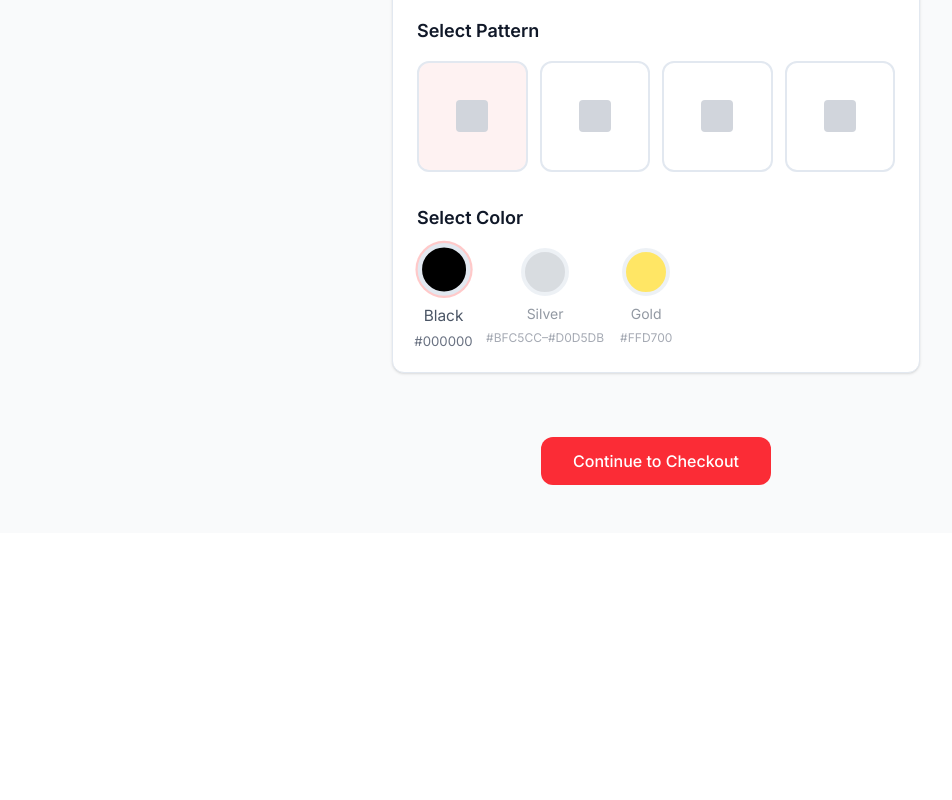
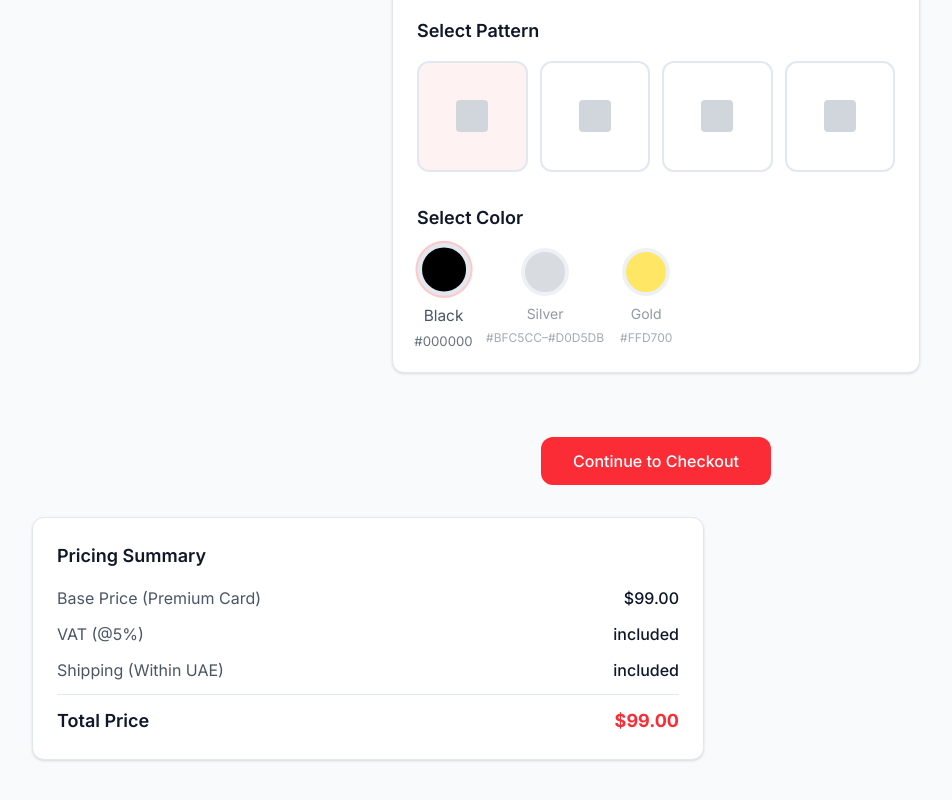
Before and after one commit to chatgptnotes/linkist7oct2025, a Next.js app: page /nfc/configure in a window 1280 px wide. Shown: the part 1468-2268 px from the top of the page, without its empty margins (272-1224 px from the left). Before the commit the page ends 2001 px from the top, so only its background shows below. Built offline with nearby package versions, Linux system fonts and the light colour scheme.

Commit message:
feat: Move pricing summary to bottom of configure page
- Extract pricing summary from preview column
- Place it at the bottom of the page as a centered full-width section
- Add max-w-2xl for better readability
- Improves page flow and makes pricing visible after all selections

```diff
--- a/app/nfc/configure/page.tsx
+++ b/app/nfc/configure/page.tsx
@@ -359,8 +359,11 @@ export default function ConfigureNewPage() {
                 <div className="text-center text-sm text-gray-600">Back</div>
               </div>
             </div>
+          </div>
+        </div>
 
-            {/* Pricing Summary */}
+        {/* Pricing Summary - Bottom of Page */}
+        <div className="mt-8 max-w-2xl mx-auto">
           <div className="bg-white rounded-lg p-6 shadow-sm border border-gray-200">
             <h3 className="text-lg font-semibold text-gray-900 mb-4">Pricing Summary</h3>
 
@@ -388,6 +391,5 @@ export default function ConfigureNewPage() {
         </div>
       </div>
     </div>
-    </div>
   );
 }
```
Lines whose indentation alone changed are shown as unchanged.
